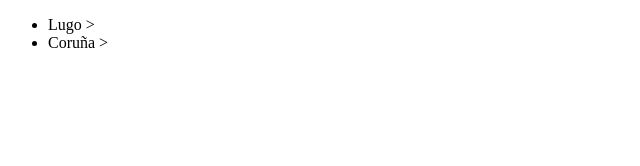
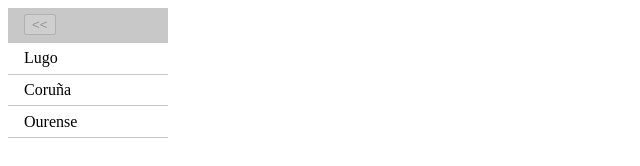
Before and after one commit to bertez/components, a website with bundled scripts: page index.html in a window 1280 px wide. Shown: the whole page, without its empty margins (0-640 px from the left). Built offline with nearby package versions, Linux system fonts and the light colour scheme.

Commit message:
Better demo

```diff
--- a/index.html
+++ b/index.html
@@ -10,39 +10,31 @@
   <!-- <link rel="stylesheet" href="dist/styles.css?v=1.0"> -->
 
   <style type="text/css">
-    ul[is="panel-list"]:not(.is-ready) {
-      display: none;
+    ul[is="panel-list"] {
+      max-width: 10rem;
+      margin: 0;
+      padding: 0;
+      overflow-y: auto;
+      list-style: none;
     }
 
-    ul[is="panel-list"] .has-children::after {
-      content: ">";
+    ul[is="panel-list"] li {
+      padding: .4rem 1rem;
+      border-bottom: 1px solid rgb(200, 200, 200);
+    }
+
+    ul[is="panel-list"] li[role="navigation"] {
+      background: rgb(200, 200, 200);
     }
   </style>
 
 </head>
 
 <body>
-  <ul is="panel-list">
-    <li>Lugo
-      <ul>
-        <li>Viveiro
-          <ul>
-            <li>Landrove</li>
-          </ul>
-        </li>
-        <li><a href="http://ber.to">Xove</a>
-        </li>
-        <li>O Vicedo</li>
-      </ul>
-    </li>
-    <li>Coruña
-      <ul>
-        <li>Padrón</li>
-        <li>Betanzos</li>
-        <li>Trazo</li>
-      </ul>
-    </li>
-    <li><span onclick="javascript:alert('ou')">Ourense</span></li>
+  <ul is="panel-list" data-back="<<" hidden>
+    <li>Lugo</li>
+    <li>Coruña</li>
+    <li>Ourense</li>
   </ul>
 
   <script src="dist/main.js" type="module"></script>
--- a/src/components.ts
+++ b/src/components.ts
@@ -12,16 +12,16 @@ class PanelList extends HTMLUListElement {
     this.tree = PanelList.createULTree(this);
     this.stack = [];
 
-    this.clearList();
+    this.clearPanel();
     this.forwardPanel(this.tree);
-    this.classList.add('is-ready');
+    this.removeAttribute('hidden');
   }
 
   get lastPanel(): IPanelListDef[] {
     return this.stack[this.stack.length - 1];
   }
 
-  static createULTree = (node: Node) => {
+  static createULTree = (node: Node): IPanelListDef[] => {
     const isValid = (node: Node) =>
       node.nodeName === 'LI' &&
       node.childNodes.length > 0 &&
@@ -32,39 +32,32 @@ class PanelList extends HTMLUListElement {
       .map(item => {
         const [text, children] = Array.from(item.childNodes);
 
-        const def: IPanelListDef = {
+        return {
           text,
-          children: children ? PanelList.createULTree(children) : []
+          children:
+            children && children.nodeName === 'UL'
+              ? PanelList.createULTree(children)
+              : []
         };
-
-        return def;
       });
   };
 
-  private clearList = () => {
-    while (this.firstChild) {
-      this.firstChild.remove();
-    }
-  };
+  private setPanel = (root: IPanelListDef[]) => {
+    this.clearPanel();
 
-  private getStackLastElement = () => {
-    return this.stack[this.stack.length - 1];
-  };
+    const navItem = document.createElement('li');
+    navItem.setAttribute('role', 'navigation');
 
-  private setPanel = (root: IPanelListDef[]) => {
-    this.clearList();
+    const back = document.createElement('button');
+    back.innerText = this.getAttribute('data-back') || '<';
 
-    if (this.stack.length > 1) {
-      const navItem = document.createElement('li');
-      navItem.classList.add('is-navigation');
+    back.onclick = () => this.backwardPanel();
 
-      const back = document.createElement('button');
-      back.innerText = this.getAttribute('data-back') || '<';
+    navItem.appendChild(back);
+    this.appendChild(navItem);
 
-      back.onclick = () => this.backwardPanel();
-
-      navItem.appendChild(back);
-      this.appendChild(navItem);
+    if (this.stack.length === 1) {
+      back.setAttribute('disabled', 'disabled');
     }
 
     for (const item of root) {
@@ -72,10 +65,13 @@ class PanelList extends HTMLUListElement {
       panelItem.appendChild(item.text);
 
       if (item.children.length) {
-        panelItem.classList.add('has-children');
-        panelItem.onclick = () => this.forwardPanel(item.children);
+        const next = document.createElement('button');
+        next.appendChild(item.text);
+        next.onclick = () => this.forwardPanel(item.children);
+
+        panelItem.appendChild(next);
       } else {
-        panelItem.classList.add('is-terminal');
+        panelItem.appendChild(item.text);
       }
 
       this.appendChild(panelItem);
@@ -91,6 +87,12 @@ class PanelList extends HTMLUListElement {
     this.stack.pop();
     this.setPanel(this.lastPanel);
   };
+
+  private clearPanel = () => {
+    while (this.firstChild) {
+      this.firstChild.remove();
+    }
+  };
 }
 
 export { PanelList };
```
